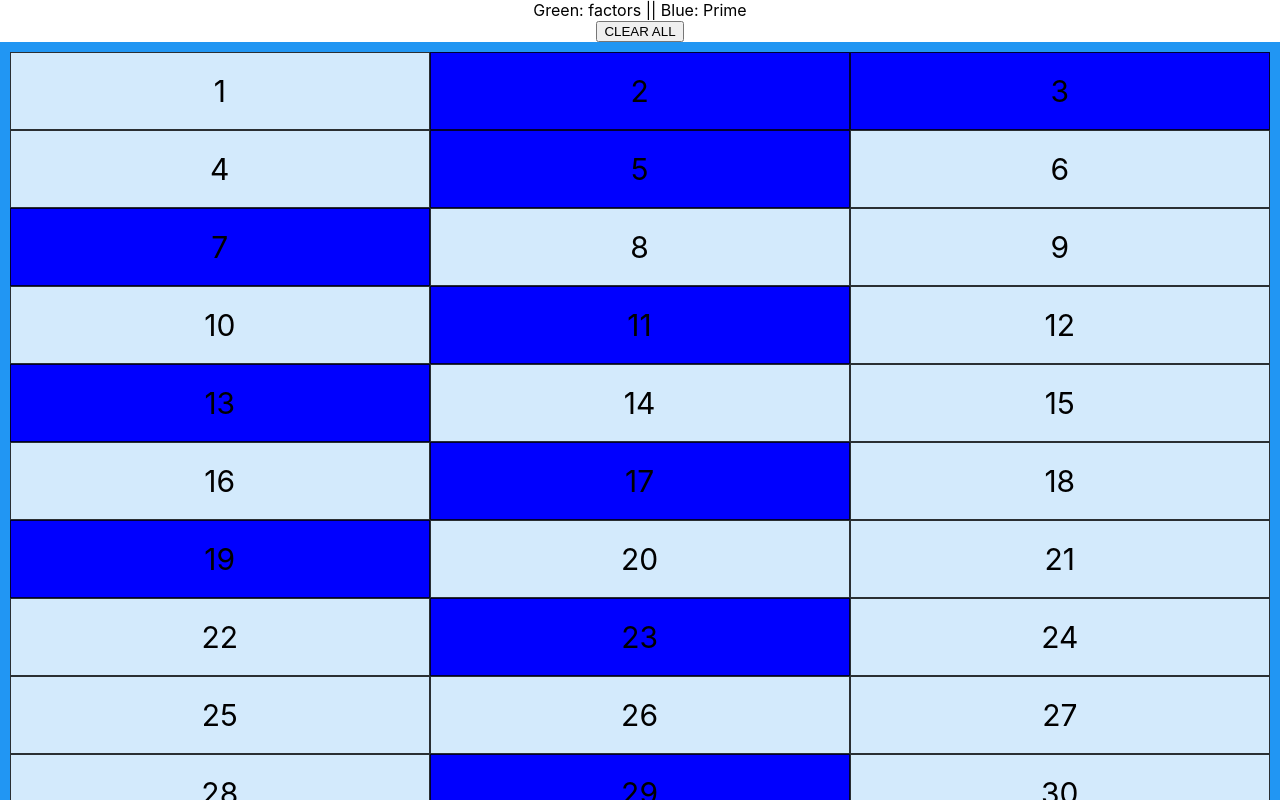
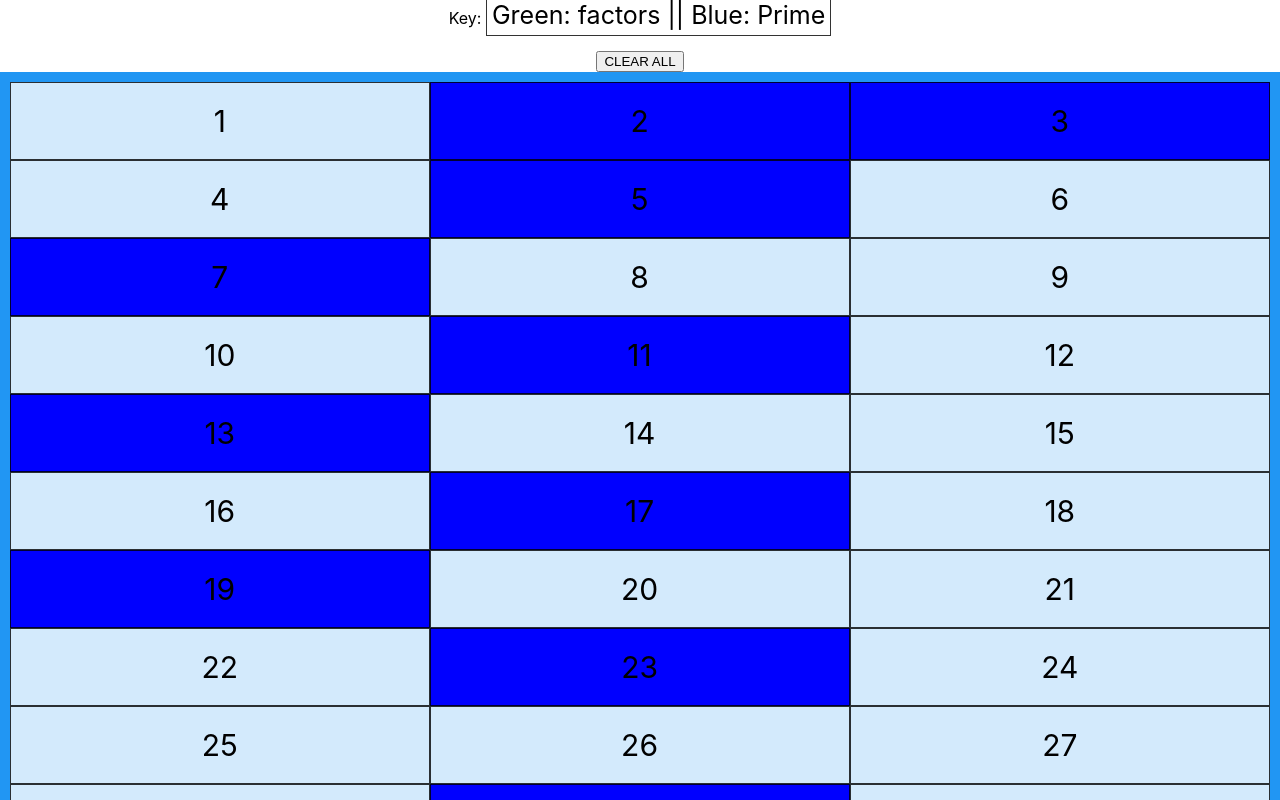
Before and after one commit to rossmawd/multiples, a React (Create React App) app: page / in a window 1280 px wide. Shown: the top 800 px of the page. Built offline with nearby package versions, Linux system fonts and the light colour scheme.

Commit message:
added key -  logic breaks after multiple selections

```diff
--- a/src/App.css
+++ b/src/App.css
@@ -32,3 +32,11 @@
   font-size: 30px;
   text-align: center;
 }
+
+.key {
+  background-color: #ffffffcc;
+  border: 1px solid rgba(0, 0, 0, 0.8);
+  padding: 5px;
+  font-size: 25px;
+  text-align: center;
+}
--- a/src/App.js
+++ b/src/App.js
@@ -46,8 +46,10 @@ class App extends React.Component {
 
     return (
       <div className="App">
-        <label> Green: factors || Blue: Prime </label>
+        <label for="key">Key: </label>
+        <text id="key" className="key"> Green: factors || Blue: Prime </text>
         <br />
+        <br></br>
         <button onClick={() => this.handleClick()}> CLEAR ALL</button>
         <div className="grid-container">
           {numberStates.map((state, i) => (
```
